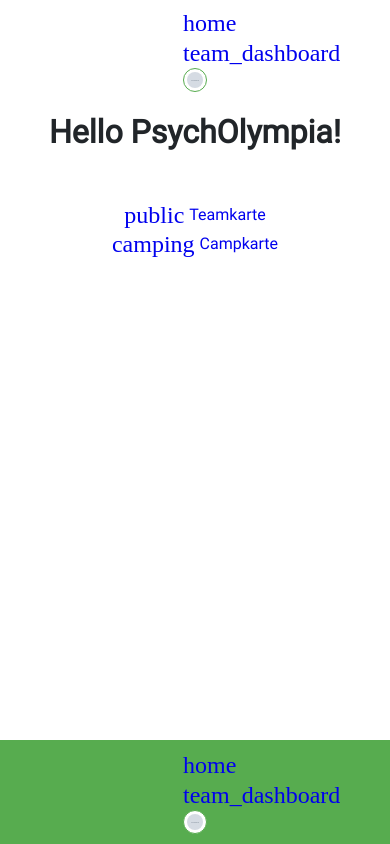
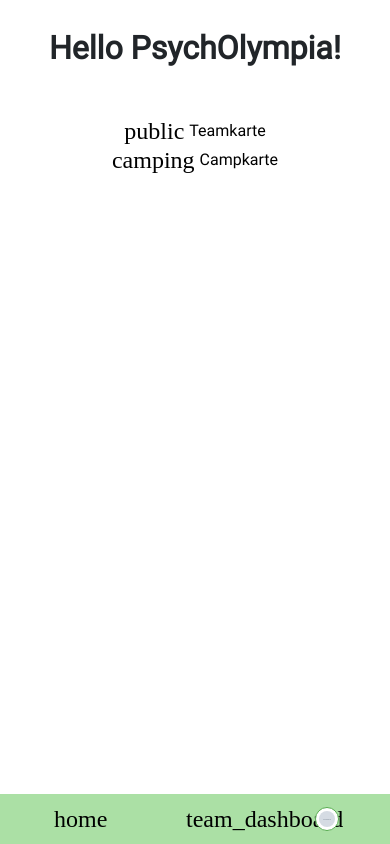
Before and after one commit to PsychOlympia/camp, a Flask app: page / in a window 390 px wide. Run offline with Flask 3, Linux system fonts and the light colour scheme; a user stored in the database is signed in; tables that the repository leaves empty hold one stand-in row (values such as "Sample post"); grey boxes marked "Sample" are stand-in pictures; parts of the project's set-up code (start-up, migrations or seed data) failed here and were passed over; some web fonts are replaced.

Commit message:
Update styles

```diff
--- a/app/settings/templates/set_camp_location_map.jinja2
+++ b/app/settings/templates/set_camp_location_map.jinja2
@@ -13,6 +13,10 @@
     <style>
         body {
             margin: 0;
+        }
+
+        .navbar.desktop-visible {
+            margin: 8px;
         }
     </style>
 {% endblock %}
@@ -50,7 +54,7 @@
             attribution: '&copy; <a href="https://www.openstreetmap.org/copyright">OpenStreetMap</a> | <span>PsychOlympia</span>'
         }).addTo(map);
 
-        {% set item_logo = url_for('static', filename='uploads/' ~ ('default.png' if item.logo is none else item.logo) %}
+        {% set item_logo = url_for('static', filename='uploads/' ~ ('default.png' if item.logo is none else item.logo)) %}
         {% set item_name = item.name | striptags %}
         L.marker(
             [{{ item.camp_location[0] | default(config.CAMP_LOCATION_LAT) }}, {{ item.camp_location[1] | default(config.CAMP_LOCATION_LON) }}],
--- a/app/settings/templates/set_country_location_map.jinja2
+++ b/app/settings/templates/set_country_location_map.jinja2
@@ -13,6 +13,10 @@
     <style>
         body {
             margin: 0;
+        }
+
+        .navbar.desktop-visible {
+            margin: 8px;
         }
     </style>
 {% endblock %}
@@ -50,7 +54,7 @@
             attribution: '&copy; <a href="https://www.openstreetmap.org/copyright">OpenStreetMap</a> | <span>PsychOlympia</span>'
         }).addTo(map);
 
-        {% set item_logo = url_for('static', filename='uploads/' ~ ('default.png' if item.logo is none else item.logo) %}
+        {% set item_logo = url_for('static', filename='uploads/' ~ ('default.png' if item.logo is none else item.logo)) %}
         {% set item_name = item.name | striptags %}
         L.marker(
             [{{ item.country_location[0] | default(config.COUNTRY_LOCATION_LAT) }}, {{ item.country_location[1] | default(config.COUNTRY_LOCATION_LON) }}],
--- a/app/static/css/styles.css
+++ b/app/static/css/styles.css
@@ -9,7 +9,7 @@
     --border-color: #dee2e6;
 
     --primary: #57ac4f;
-    --primary-bg-subtle: #57ac4f;
+    --primary-bg-subtle: #abe0a5;
     --accent: #57ac4f;
     --accent-bg-subtle: #57ac4f;
 
@@ -69,6 +69,10 @@ button:hover, button:focus, input:hover, input:focus {
 button {
     border-radius: 100px;
     cursor: pointer;
+}
+
+a, a:visited {
+    color: initial;
 }
 
 
@@ -131,3 +135,26 @@ button {
     margin: 0;
     padding: 0;
 }
+
+
+.navbar.desktop-visible > a:hover > span, .navbar.desktop-visible > a:hover > img {
+    scale: 1.1;
+}
+
+.desktop-visible {
+    display: flex;
+}
+
+.mobile-visible {
+    display: none;
+}
+
+@media (max-width: 767px) {
+    .mobile-visible {
+        display: flex;
+    }
+
+    .desktop-visible {
+        display: none;
+    }
+}
```
Also changed, not shown: app/main/templates/camp_map.jinja2 (+6 -2 lines), app/main/templates/team_map.jinja2 (+6 -2 lines).
